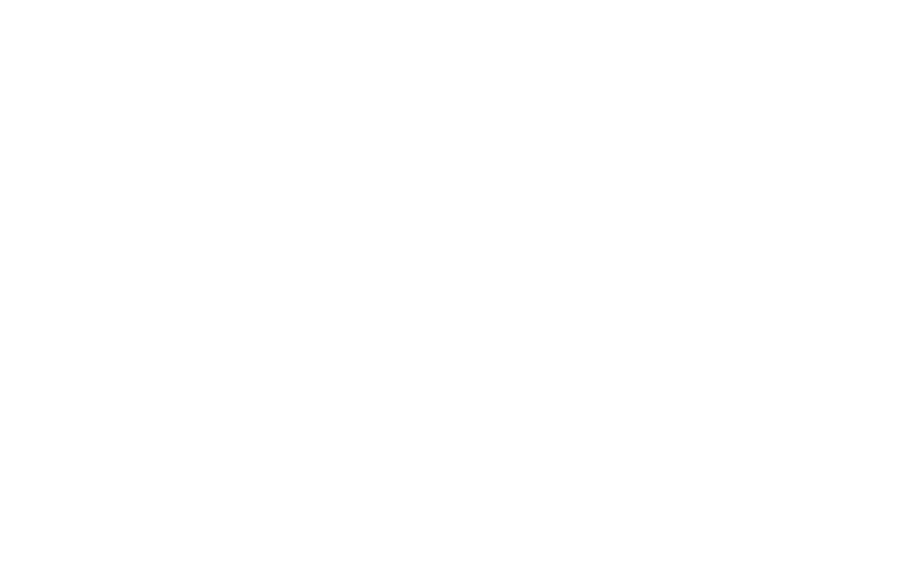
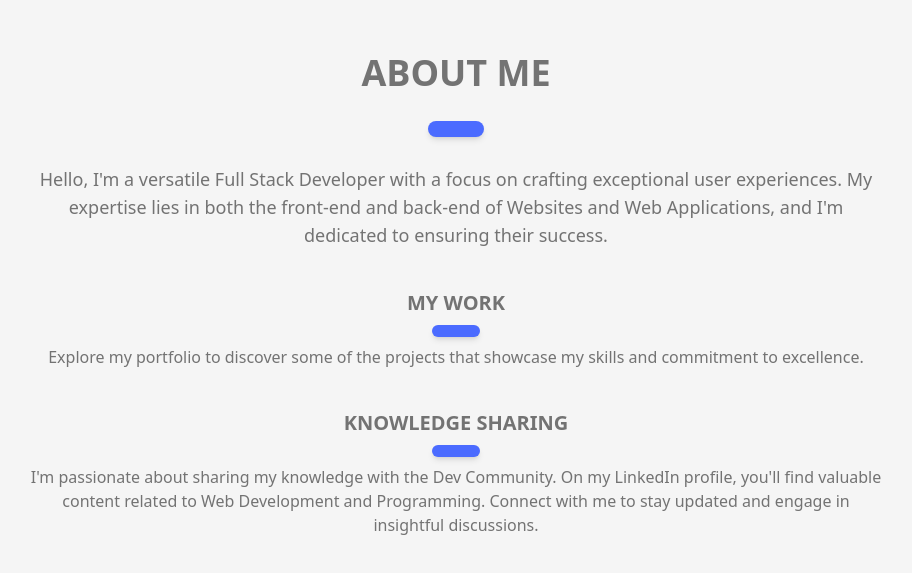
Before and after one commit to yahyahewa/portfolio.ts, a React (Vite) app: page / in a window 1280 px wide. Shown: the part 905-1478 px from the top of the page, without its empty margins (184-1096 px from the left). Before the commit the page ends 800 px from the top, so only its background shows below. Built offline with nearby package versions, Linux system fonts and the light colour scheme.

Commit message:
cretae about page

```diff
--- a/src/components/Navbar/Links.tsx
+++ b/src/components/Navbar/Links.tsx
@@ -41,7 +41,7 @@
       <Link
         className={`uppercase text-lg md:text-base
          mx-5 cursor-pointer font-medium
-         text-neutral-500`}
+         text-neutral-500 hover:text-jaguar-400 ease-in-out duration-300`}
         spy={spy}
         smooth={smooth}
         offset={offset}
--- a/src/components/Navbar/Logo.tsx
+++ b/src/components/Navbar/Logo.tsx
@@ -4,7 +4,7 @@
     <Link to="/" className={`flex items-center gap-x-2`}>
         <img src={"https://yahya-hiwa.netlify.app/assets/viber-4b89879f.jpg"}
         className="rounded-full
-         w-8 md:w-11 p-[1px] border-jade-600 border-2"/>
+         w-8 md:w-11 p-[1px] border-jaguar-400 border-2"/>
         <h1 className="md:text-base font-medium lg:text-xl
         text-neutral-500">YAHYA HIWA</h1>
     </Link>
--- /dev/null
+++ b/src/components/about/about.tsx
@@ -0,0 +1,54 @@
+import { Parallax } from "react-parallax"
+
+function About() {
+  return (
+    <section id="about" className="text-center">
+    <Parallax strength={500} >
+    <section className="min-h-screen flex flex-col justify-center gap-y-10">
+        <article className="flex flex-col items-center gap-y-7">
+        <h1 className="
+        uppercase text-neutral-500 font-bold
+        text-4xl">
+        about me
+        </h1>
+         <div className="w-14 h-4 rounded-full bg-jaguar-400
+          shadow-md"></div>
+         <p className="w-[95%] md:w-3/4 lg:w-2/3 text-neutral-500
+          text-lg">
+            Hello, I'm a versatile Full Stack Developer with a focus
+            on crafting exceptional user experiences. My expertise
+            lies in both the front-end and back-end of Websites
+            and Web Applications, and I'm dedicated to ensuring
+            their success.</p>
+         </article>
+        <article className="flex flex-col items-center gap-y-2">
+        <h1 className="
+        uppercase text-neutral-500 font-bold
+        text-xl border-b-">
+        My Work
+        </h1>
+         <div className="w-12 h-3 rounded-full bg-jaguar-400
+          shadow-md"></div>
+         <p className="w-[95%] md:w-3/4 lg:w-2/3 text-neutral-500
+          text-base">
+            Explore my portfolio to discover some of the projects that showcase my skills and commitment to excellence.</p>
+         </article>
+        <article className="flex flex-col items-center gap-y-2">
+        <h1 className="
+        uppercase text-neutral-500 font-bold
+        text-xl border-b-">
+        Knowledge Sharing
+        </h1>
+         <div className="w-12 h-3 rounded-full bg-jaguar-400
+          shadow-md"></div>
+         <p className="w-[95%] md:w-3/4 lg:w-2/3 text-neutral-500
+          text-base">
+           I'm passionate about sharing my knowledge with the Dev Community. On my LinkedIn profile, you'll find valuable content related to Web Development and Programming. Connect with me to stay updated and engage in insightful discussions.</p>
+         </article>
+    </section>
+  </Parallax>
+  </section>
+  )
+}
+
+export default About
--- a/src/components/home/Home.tsx
+++ b/src/components/home/Home.tsx
@@ -24,7 +24,8 @@
           <Link className="bg-jaguar-400
            text-neutral-50 py-5 px-20 text-2xl
             rounded-lg uppercase font-bold
-            cursor-pointer">projects</Link>
+            cursor-pointer hover:scale-105 shadow-lg
+            ease-in-out duration-300" to="about">projects</Link>
     </div>
   </Parallax></section>
   )
--- /dev/null
+++ b/src/pages/About.tsx
@@ -0,0 +1,8 @@
+import AboutComp from "../components/about/about"
+function About() {
+  return (
+    <AboutComp/>
+  )
+}
+
+export default About
--- a/src/pages/Home.tsx
+++ b/src/pages/Home.tsx
@@ -1,10 +1,12 @@
 import Navbar from "../components/Navbar/Navbar"
 import HomeComp from "../components/home/Home"
+import About from "./About"
 function Home() {
   return (
     <main className="bg-neutral-100">
       <Navbar/>
       <HomeComp/>
+      <About/>
     </main>
   )
 }
```
